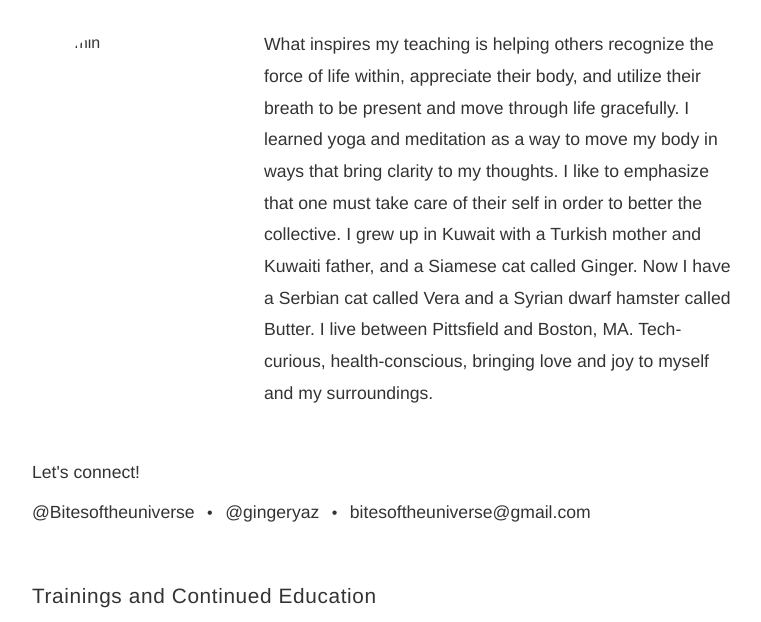
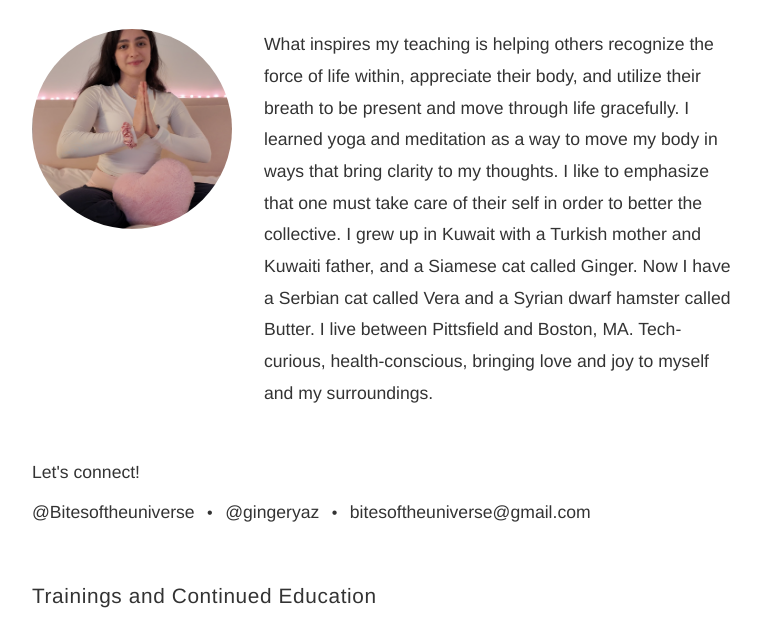
Before and after one commit to gingeryaz/gingeryaz.github.io, a plain HTML site: page index.html in a window 1280 px wide. Shown: the part 178-800 px from the top of the page, without its empty margins (258-1019 px from the left). Drawn offline with Linux system fonts and the light colour scheme.

Commit message:
Update index.html

```diff
--- a/index.html
+++ b/index.html
@@ -177,7 +177,7 @@
         <h1>about</h1>
 
         <div class="bio-section">
-            <img src="profile.jpg" alt="Yasmin" class="bio-image">
+            <img src="profile.jpeg" alt="Yasmin" class="bio-image">
             <div class="bio-text">
                 <p>
                     What inspires my teaching is helping others recognize the force of life within, appreciate their body, and utilize their breath to be present and move through life gracefully. I learned yoga and meditation as a way to move my body in ways that bring clarity to my thoughts. I like to emphasize that one must take care of their self in order to better the collective. I grew up in Kuwait with a Turkish mother and Kuwaiti father, and a Siamese cat called Ginger. Now I have a Serbian cat called Vera and a Syrian dwarf hamster called Butter. I live between Pittsfield and Boston, MA. Tech-curious, health-conscious, bringing love and joy to myself and my surroundings.
```
